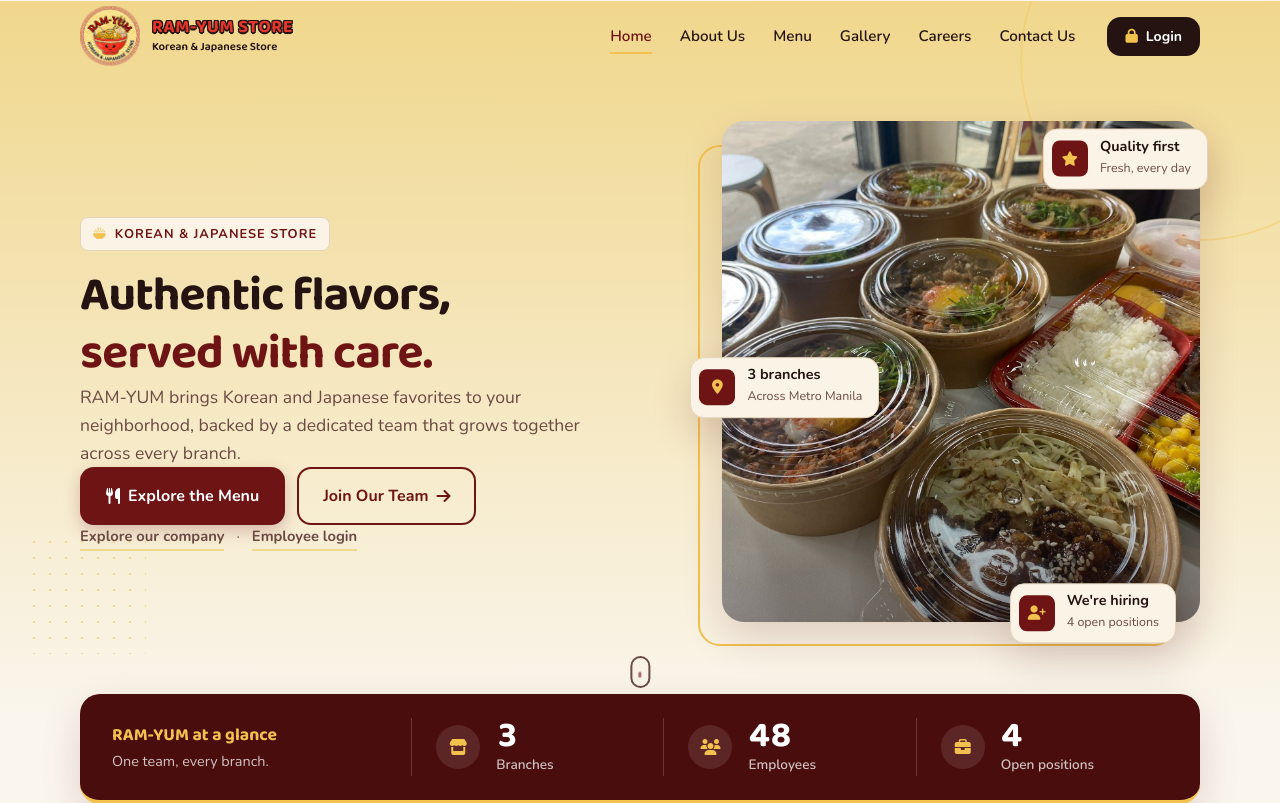
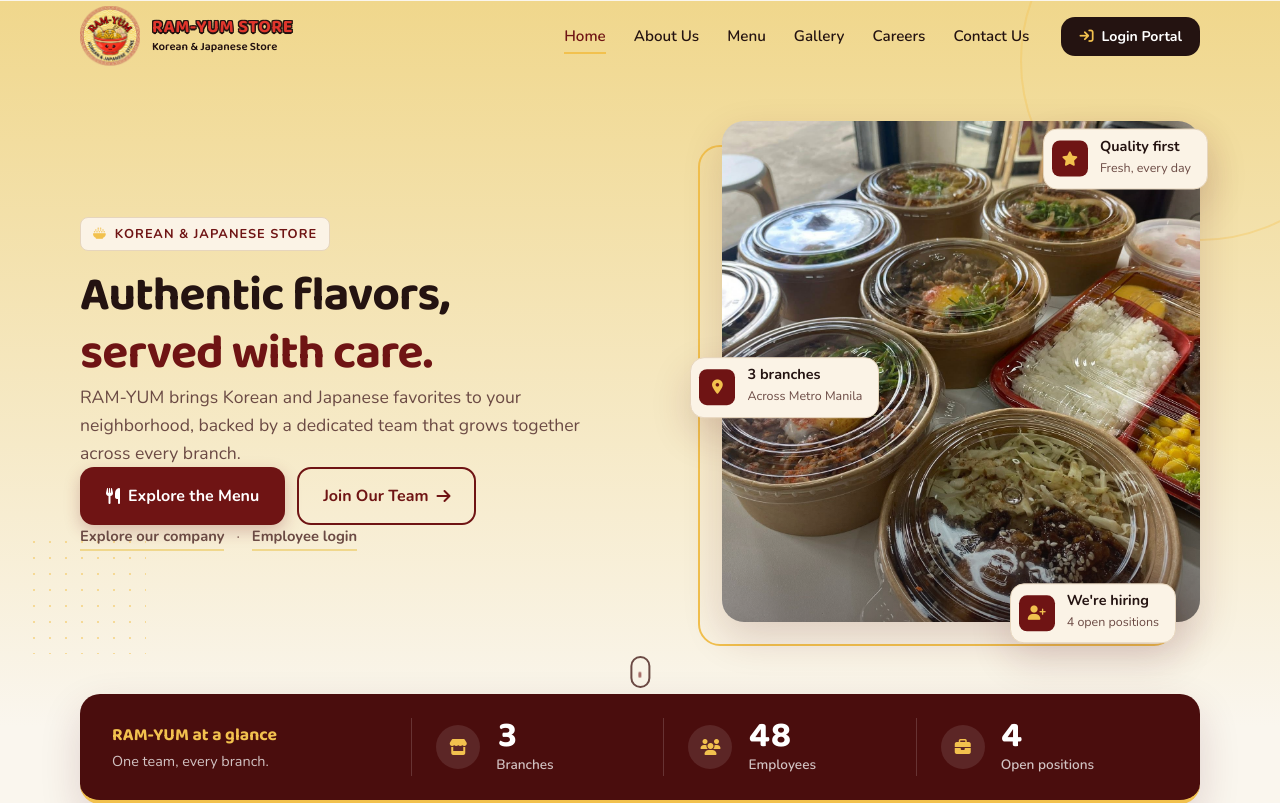
Before and after one commit to mrmbnjr/hr1, a PHP site: page /hr1/ in a window 1280 px wide. Shown: the top 803 px of the page. Run offline with PHP 8.4, Linux system fonts and the light colour scheme; data that the repository does not hold is empty.

Commit message:
unti nalang

```diff
--- a/resources/views/public/landing.php
+++ b/resources/views/public/landing.php
@@ -50,11 +50,11 @@ $jobIcon = static function ($title) {
 };
 
 $portalServices = [
-    ['name' => 'Recruitment & Onboarding', 'description' => 'Hiring, applicants, and new-hire onboarding.', 'icon' => 'fa-user-plus'],
-    ['name' => 'Core HR', 'description' => 'People records, self-service, and company structure.', 'icon' => 'fa-people-group'],
+    ['name' => 'Core HR', 'description' => 'People, hiring, onboarding, records, and company structure.', 'icon' => 'fa-people-group'],
     ['name' => 'Workforce Management', 'description' => 'Time, attendance, schedules, and workforce planning.', 'icon' => 'fa-calendar-days'],
     ['name' => 'Performance & Development', 'description' => 'Performance, learning, training, and career growth.', 'icon' => 'fa-chart-line'],
     ['name' => 'Payroll & Benefits', 'description' => 'Payroll, compensation, claims, and employee benefits.', 'icon' => 'fa-money-check-dollar'],
+    ['name' => 'Financial Management System', 'description' => 'Financial transactions, reporting, and budget oversight.', 'icon' => 'fa-coins'],
     ['name' => 'Supply Chain & Inventory Management', 'description' => 'Warehousing, procurement, purchasing, and inventory.', 'icon' => 'fa-boxes-stacked'],
     ['name' => 'Fleet & Transportation Management', 'description' => 'Fleet, dispatch, routing, and transport operations.', 'icon' => 'fa-truck-fast'],
     ['name' => 'Facilities & Administrative Management', 'description' => 'Facilities, visitors, documents, and compliance.', 'icon' => 'fa-building'],
@@ -135,8 +135,8 @@ $journey = [
             <a href="#gallery" class="lp-nav__link">Gallery</a>
             <a href="#careers" class="lp-nav__link">Careers</a>
             <a href="#contact" class="lp-nav__link">Contact Us</a>
-            <a href="<?= $e($loginUrl) ?>" class="lp-btn lp-btn--dark lp-btn--sm lp-nav__login">
-                <i class="fa-solid fa-lock" aria-hidden="true"></i> Login
+            <a href="#portal" class="lp-btn lp-btn--dark lp-btn--sm lp-nav__login">
+                <i class="fa-solid fa-arrow-right-to-bracket" aria-hidden="true"></i> Login Portal
             </a>
         </nav>
     </div>
```
